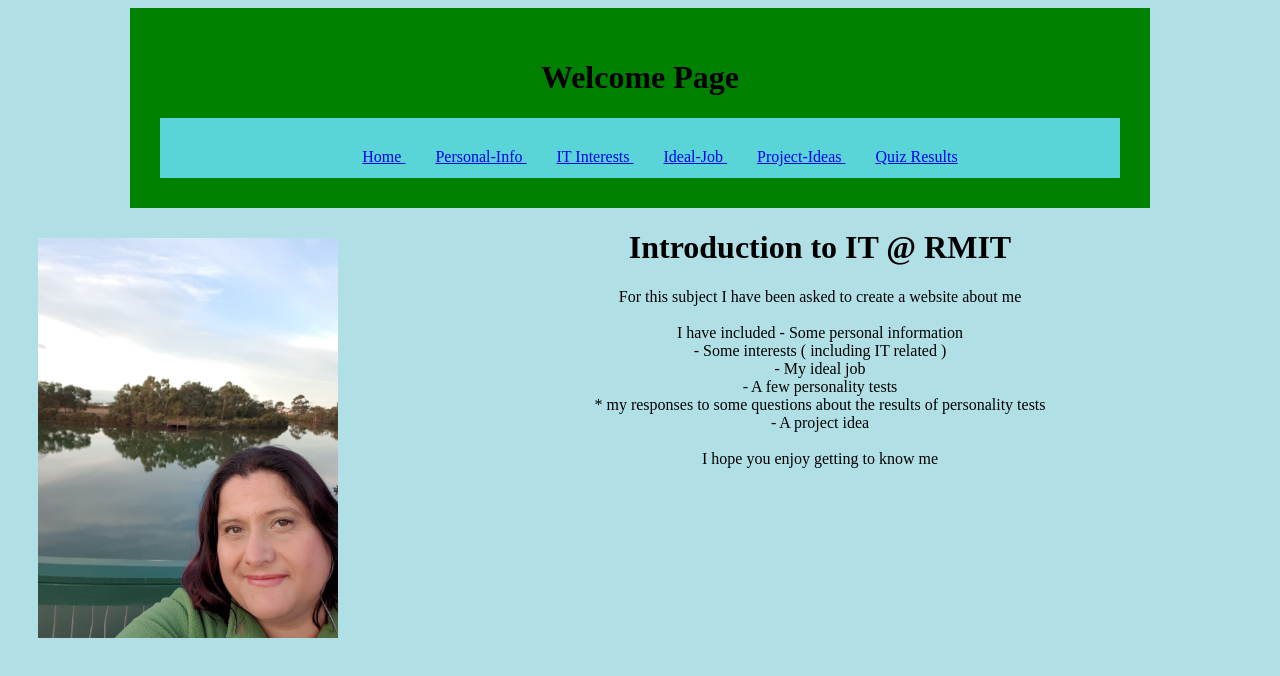
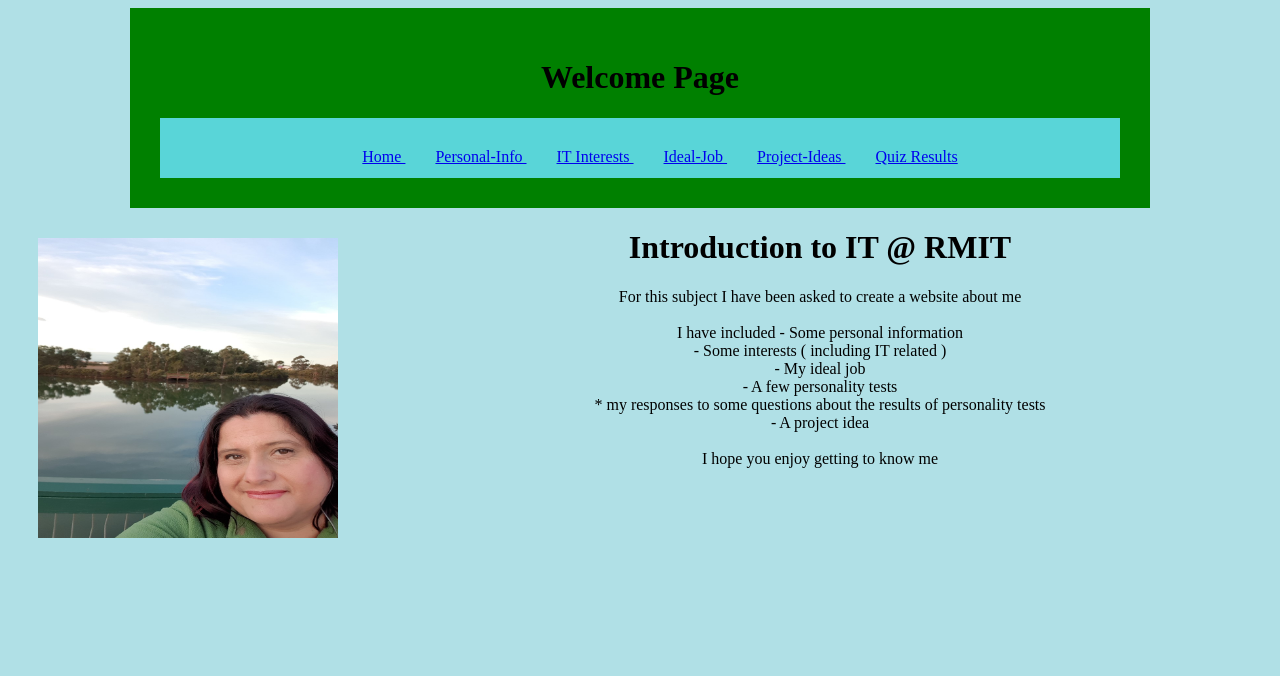
Before and after one commit to Nathaly-C/nathalyconlan_s3922725.github.io, a plain HTML site: page index.html in a window 1280 px wide. Drawn offline with Linux system fonts and the light colour scheme; files whose address does not match are found by name.

Commit message:
added in semi-colons at the end of img src

```diff
--- a/index.html
+++ b/index.html
@@ -39,8 +39,9 @@
 		</div>
 
 
-<img src = "D:\---GITHUB---\nathalyconlan_s3922725.github.io\me_1.jpg"  style="width:300px;
-                                                 height=300px;
+<img src="D:\---GITHUB---\nathalyconlan_s3922725.github.io\me_1.jpg";
+											style="width:300px;
+                                                 height:300px;
 										         float:left;
 												 padding: 30px"
 		/>
```
Also changed, not shown: Personal-Info.html (+1 -1 lines), ideal-job.html (+2 -2 lines).
